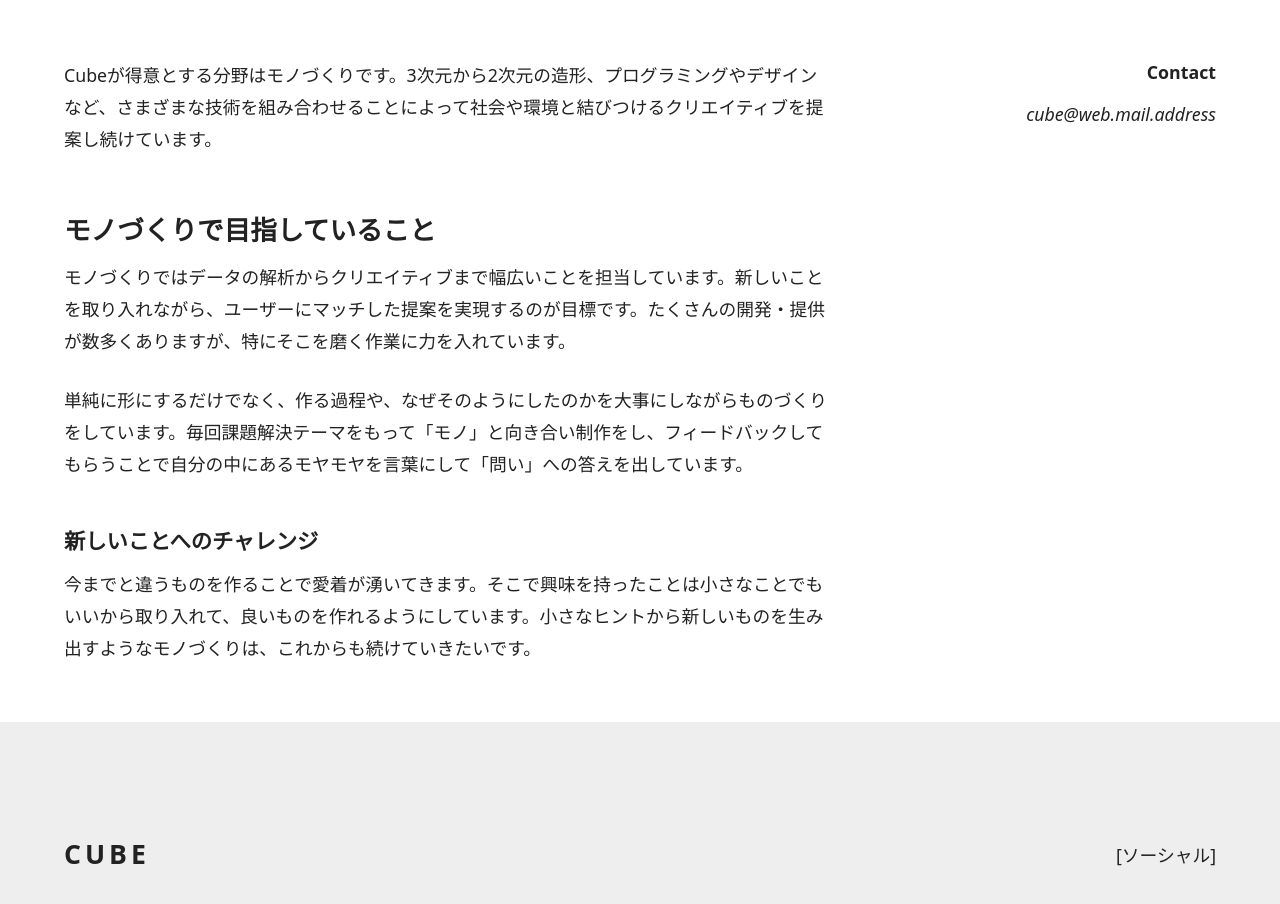
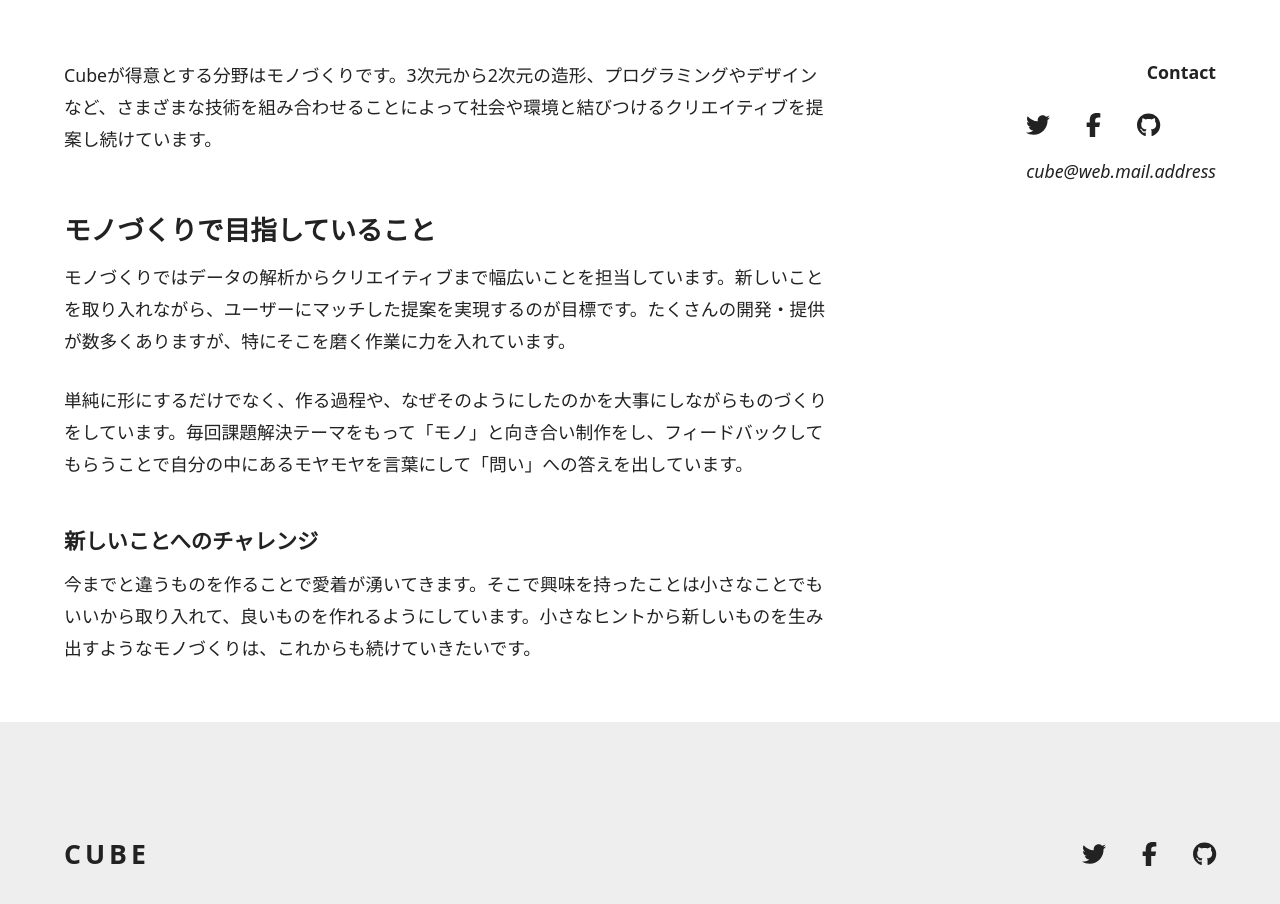
Before and after one commit to yana0616/prac-nextjs, a Next.js app: page /about in a window 1280 px wide. Shown: the part 1116-2020 px from the top of the page. Built offline with nearby package versions, Linux system fonts and the light colour scheme.

Commit message:
[fix]Chapter5.9：font-awesome設定

```diff
--- a/components/contact.js
+++ b/components/contact.js
@@ -1,9 +1,11 @@
 import styles from 'styles/contact.module.sass'
+import Social from './social'
 
 export default function Contact() {
   return (
     <div className={styles.stack}>
       <h3 className={styles.heading}>Contact</h3>
+      <Social />
       <address>cube@web.mail.address</address>
     </div>
   )
--- a/components/footer.js
+++ b/components/footer.js
@@ -1,5 +1,6 @@
 import Container from './container';
 import Logo from './logo';
+import Social from './social';
 import styles from 'styles/footer.module.sass';
 
 export default function Footer() {
@@ -8,7 +9,7 @@
       <Container>
         <div className={styles.flexContainer}>
           <Logo />
-          [ソーシャル]
+          <Social />
         </div>
       </Container>
     </footer>
--- /dev/null
+++ b/components/social.js
@@ -0,0 +1,33 @@
+import styles from 'styles/social.module.sass'
+
+import { FontAwesomeIcon } from '@fortawesome/react-fontawesome'
+import {
+  faTwitter,
+  faFacebookF,
+  faGithub
+} from '@fortawesome/free-brands-svg-icons'
+
+export default function Social() {
+  return (
+    <ul className={styles.list}>
+      <li>
+        <a href="#" target="_blank">
+          <FontAwesomeIcon icon={faTwitter}></FontAwesomeIcon>
+          <span className="sr-only">Twitter</span>
+        </a>
+      </li>
+      <li>
+        <a href="#" target="_blank">
+          <FontAwesomeIcon icon={faFacebookF}></FontAwesomeIcon>
+          <span className="sr-only">Facebook</span>
+        </a>
+      </li>
+      <li>
+        <a href="#" target="_blank">
+          <FontAwesomeIcon icon={faGithub}></FontAwesomeIcon>
+          <span className="sr-only">GitHub</span>
+        </a>
+      </li>
+    </ul>
+  )
+}
--- a/package.json
+++ b/package.json
@@ -9,6 +9,11 @@
     "lint": "next lint"
   },
   "dependencies": {
+    "@fortawesome/fontawesome-svg-core": "^6.3.0",
+    "@fortawesome/free-brands-svg-icons": "^6.3.0",
+    "@fortawesome/free-regular-svg-icons": "^6.3.0",
+    "@fortawesome/free-solid-svg-icons": "^6.3.0",
+    "@fortawesome/react-fontawesome": "^0.2.0",
     "eslint": "8.27.0",
     "eslint-config-next": "13.0.3",
     "next": "13.0.3",
--- a/pages/_app.js
+++ b/pages/_app.js
@@ -1,5 +1,8 @@
 import 'styles/globals.sass'
 import Layout from 'components/layout'
+import '@fortawesome/fontawesome-svg-core/styles.css'
+import { config } from '@fortawesome/fontawesome-svg-core'
+config.autoAddCss = false
 
 function MyApp({ Component, pageProps }) {
   return (
--- /dev/null
+++ b/styles/social.module.sass
@@ -0,0 +1,4 @@
+.list
+  display: flex
+  gap: 1.5em
+  font-size: 24px
```
Also changed, not shown: 1 other file (tests, documents, lock files or other folders).
